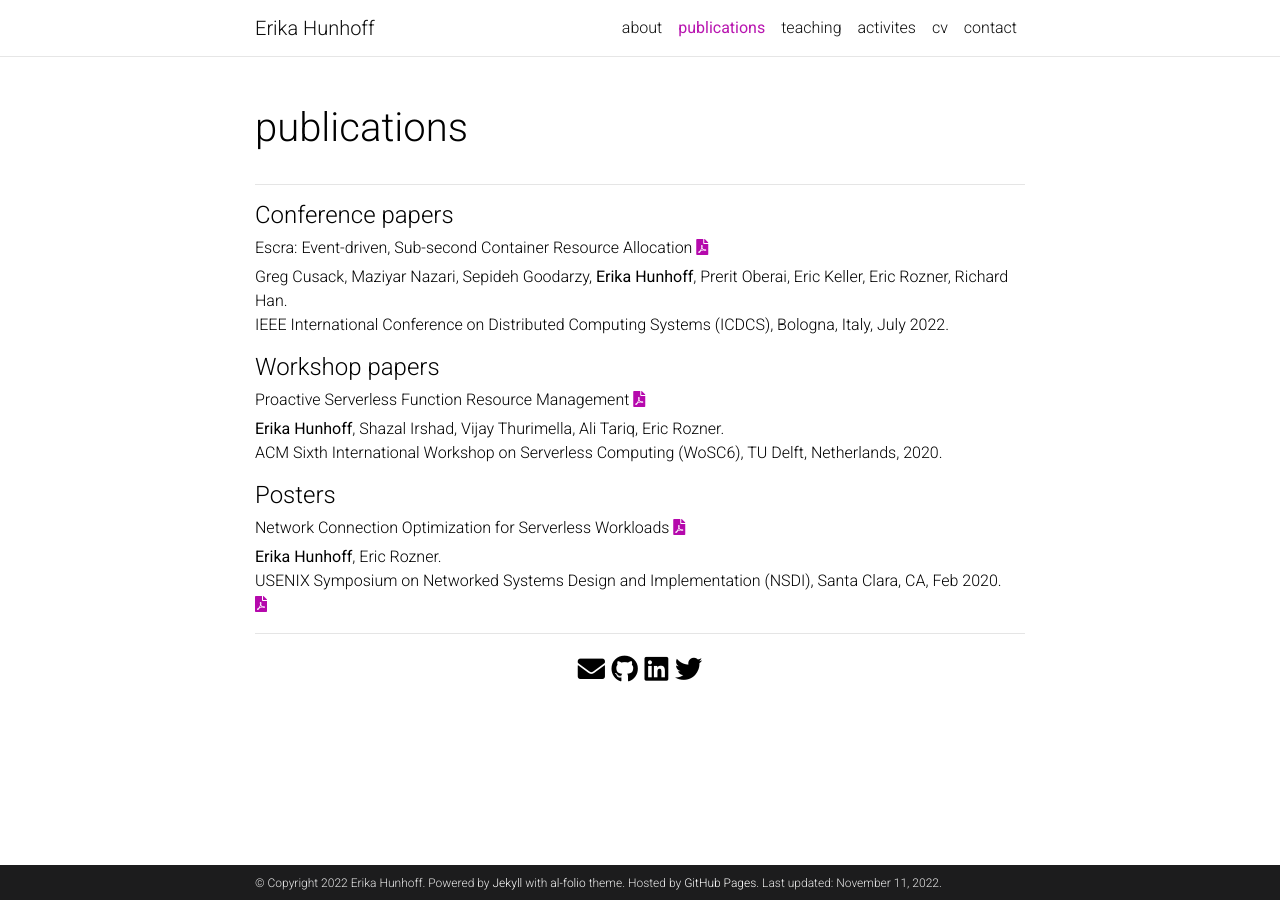
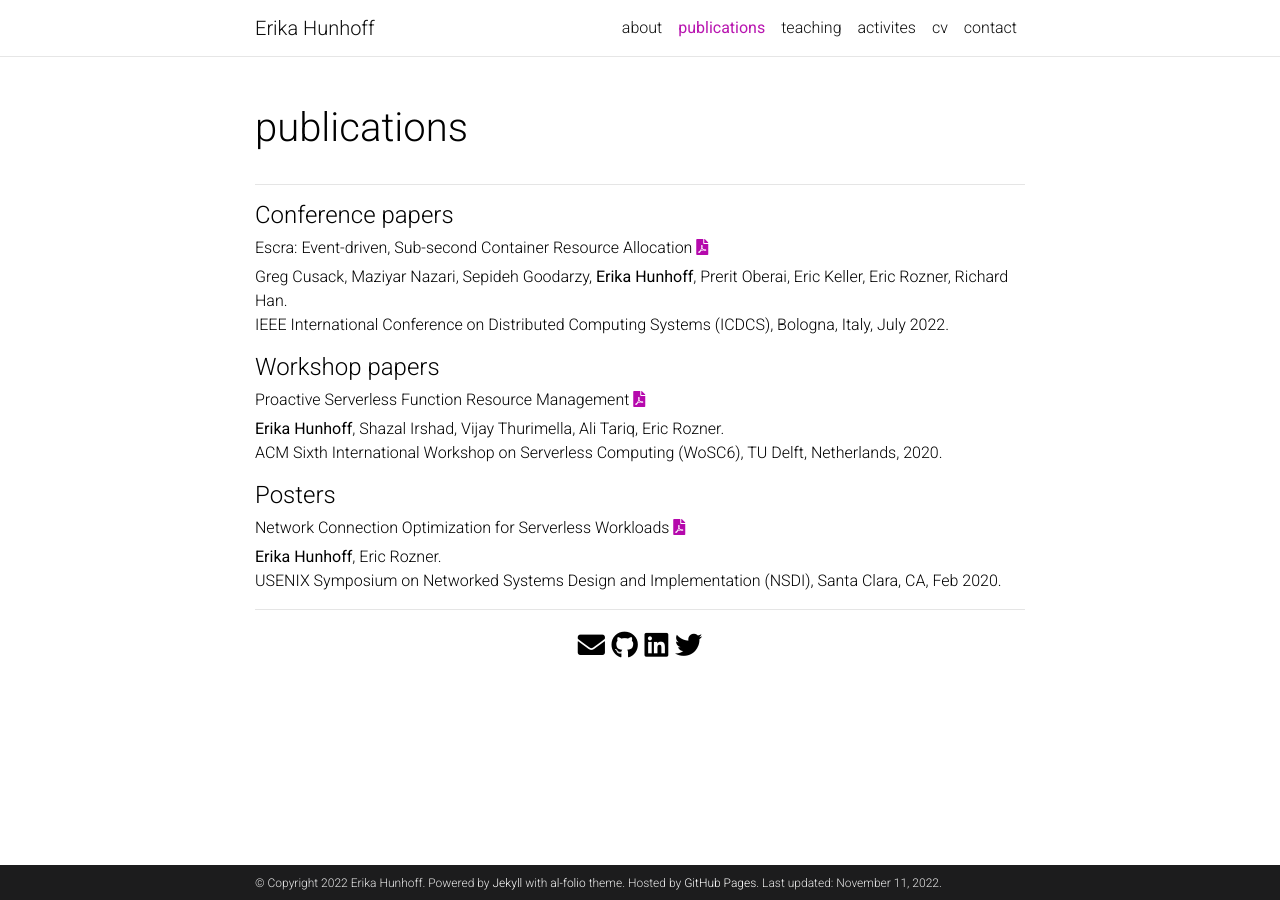
Before and after one commit to hunhoffe/hunhoffe.github.io, a Jekyll site: the page built from _pages/publications.md, in a window 1280 px wide. Built offline with Jekyll 4.4.1, drawn with Linux system fonts in a browser that asks for light colours; comment, search, counter and statistics services are not loaded; a style sheet for code colours, icons or effects is not loaded.

Commit message:
fix publication error

```diff
--- a/_pages/publications.md
+++ b/_pages/publications.md
@@ -23,6 +23,5 @@ ACM Sixth International Workshop on Serverless Computing (WoSC6), TU Delft, Neth
 ###### Network Connection Optimization for Serverless Workloads <a href="{{ 'nsdi2020_poster.pdf' | prepend: 'assets/pdf/' | relative_url}}" target="_blank" rel="noopener noreferrer"><i class="fas fa-file-pdf"></i></a>
 <b>Erika Hunhoff</b>, Eric Rozner.<br>
 USENIX Symposium on Networked Systems Design and Implementation (NSDI), Santa Clara, CA, Feb 2020. <br>
-<a href="{{ 'nsdi2020_poster.pdf' | prepend: 'assets/pdf/' | relative_url}}" target="_blank" rel="noopener noreferrer"><i class="fas fa-file-pdf"></i></a><br>
 
 ---
```
